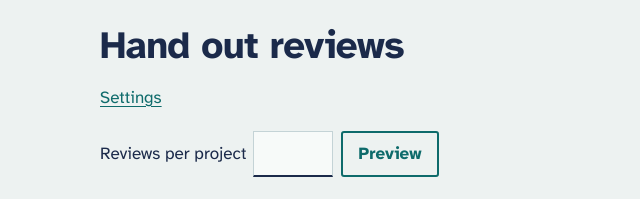
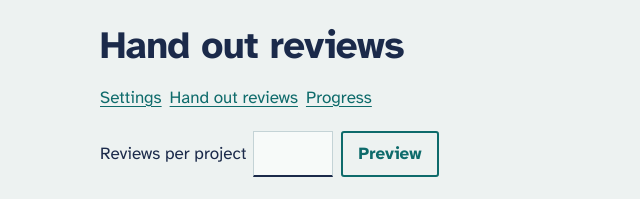
Before and after one commit to keirsalterego/ballotbench, a Django app: template src/portal/templates/portal/organizer/assign.html in a window 1280 px wide. Shown: the part 66-265 px from the top of the page, without its empty margins (0-640 px from the left). Run offline with Django 5.2, Linux system fonts and the light colour scheme; the template is opened without the code that fills it, so the values that code supplies are empty.

Commit message:
Route assignment and progress, and link them from the organizer tools

```diff
--- a/src/portal/templates/portal/organizer/_nav.html
+++ b/src/portal/templates/portal/organizer/_nav.html
@@ -1,3 +1,5 @@
 <nav class="filters" aria-label="Organizer tools">
   <a href="{% url 'manage' event.slug %}">Settings</a>
+  <a href="{% url 'assign' event.slug %}">Hand out reviews</a>
+  <a href="{% url 'progress' event.slug %}">Progress</a>
 </nav>
--- a/src/portal/urls.py
+++ b/src/portal/urls.py
@@ -1,7 +1,7 @@
 from django.contrib.auth import views as auth_views
 from django.urls import path
 
-from . import api, exports, judge, organizer, participant, views
+from . import api, exports, judge, organizer, participant, progress, views
 
 urlpatterns = [
     path("", views.gallery),
@@ -33,6 +33,10 @@ urlpatterns = [
     path("events/<slug:slug>/manage/invites", organizer.create_role_invite, name="role-invite"),
     path("events/<slug:slug>/manage/invites/<int:pk>/revoke", organizer.revoke_role_invite, name="role-invite-revoke"),
     path("join/<str:token>", organizer.accept_role_invite, name="role-join"),
+    path("events/<slug:slug>/manage/assign", progress.assign, name="assign"),
+    path("events/<slug:slug>/manage/assign/manual", progress.assign_manual, name="assign-manual"),
+    path("events/<slug:slug>/manage/assign/<int:pk>/delete", progress.unassign, name="unassign"),
+    path("events/<slug:slug>/manage/progress", progress.progress, name="progress"),
 
     path("judge", judge.queue, name="judge-queue"),
     path("judge/assignments/<int:pk>", judge.assignment_page, name="judge-assignment"),
```
